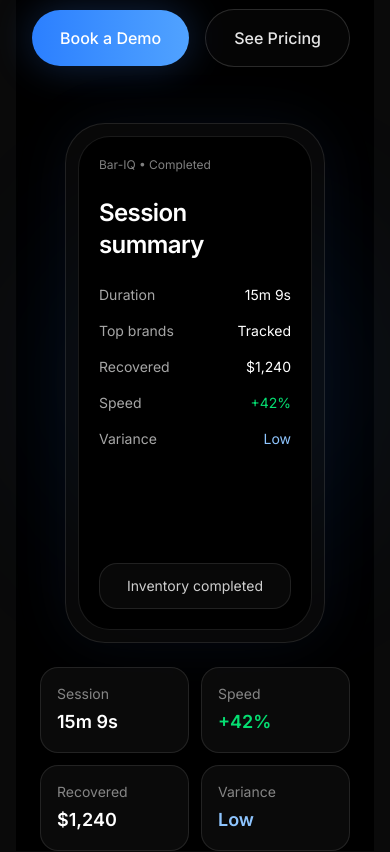
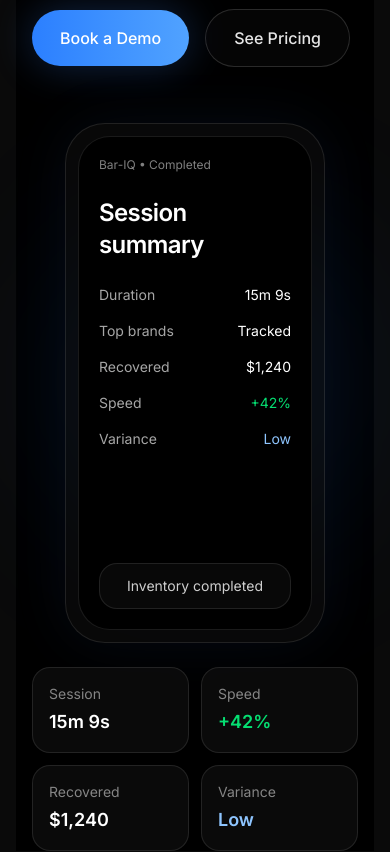
Before and after one commit to colewortman/UNO-Capstone, a Next.js app in the folder web/: page /UNO-Capstone/ in a window 390 px wide. Shown: the part 6080-6932 px from the top of the page. Built offline with nearby package versions, Linux system fonts and the light colour scheme.

Commit message:
Refactor FinalCTASection layout and styles

```diff
--- a/web/app/components/FinalCTASection.tsx
+++ b/web/app/components/FinalCTASection.tsx
@@ -1,10 +1,15 @@
+/**
+ * @file FinalCTASection.tsx
+ * @description Responsive final CTA section with a sleek, minimal layout,
+ * subtle glass metric cards, and a centered phone composition.
+ */
+
 export default function FinalCTASection() {
   return (
     <section className="bg-black text-white">
       <div className="mx-auto max-w-[1200px] px-4 sm:px-6 md:px-8 lg:px-12 xl:px-16">
         <div className="relative">
           <div className="grid items-center gap-14 lg:grid-cols-[1fr_1fr] lg:gap-16">
-
             {/* LEFT SIDE */}
             <div className="max-w-xl">
               <h2 className="text-4xl font-semibold leading-tight tracking-tight text-white md:text-5xl">
@@ -37,16 +42,14 @@ export default function FinalCTASection() {
 
             {/* RIGHT SIDE */}
             <div className="relative flex justify-center">
-              {/* added safe padding wrapper so cards NEVER touch edges */}
-              <div className="relative w-full max-w-[620px] px-2 sm:px-4">
-
+              <div className="relative w-full max-w-[620px]">
                 {/* Desktop / tablet composition */}
                 <div className="relative hidden min-h-[620px] md:block">
-
+                  {/* Soft glow */}
                   <div className="absolute left-1/2 top-1/2 h-[360px] w-[360px] -translate-x-1/2 -translate-y-1/2 rounded-full bg-blue-500/10 blur-[100px]" />
 
                   {/* Left stat cards */}
-                  <div className="absolute left-6 top-1/2 z-10 flex -translate-y-1/2 flex-col gap-4 lg:left-2">
+                  <div className="absolute left-6 top-1/2 z-10 flex -translate-y-1/2 flex-col gap-4 lg:left-6">
                     <div className="w-[140px] rounded-[24px] border border-white/10 bg-white/[0.04] px-5 py-4 backdrop-blur-xl shadow-[0_10px_30px_rgba(0,0,0,0.25)]">
                       <p className="text-sm text-white/50">Session</p>
                       <p className="mt-1 text-2xl font-semibold tracking-tight text-white">
@@ -63,7 +66,7 @@ export default function FinalCTASection() {
                   </div>
 
                   {/* Right stat cards */}
-                  <div className="absolute right-6 top-1/2 z-10 flex -translate-y-1/2 flex-col gap-4 lg:right-2">
+                  <div className="absolute right-6 top-1/2 z-10 flex -translate-y-1/2 flex-col gap-4 lg:right-6">
                     <div className="w-[140px] rounded-[24px] border border-white/10 bg-white/[0.04] px-5 py-4 text-right backdrop-blur-xl shadow-[0_10px_30px_rgba(0,0,0,0.25)]">
                       <p className="text-sm text-white/50">Speed</p>
                       <p className="mt-1 text-2xl font-semibold tracking-tight text-green-400">
@@ -126,7 +129,7 @@ export default function FinalCTASection() {
                   </div>
                 </div>
 
-                {/* Mobile stays untouched */}
+                {/* Mobile layout */}
                 <div className="md:hidden">
                   <div className="relative mx-auto h-[520px] w-[260px]">
                     <div className="absolute inset-0 m-auto h-[300px] w-[300px] rounded-full bg-blue-500/10 blur-[90px]" />
@@ -177,6 +180,7 @@ export default function FinalCTASection() {
                     </div>
                   </div>
 
+                  {/* Mobile stats below phone */}
                   <div className="mt-6 grid grid-cols-2 gap-3">
                     <div className="rounded-2xl border border-white/10 bg-white/[0.04] p-4 backdrop-blur-xl">
                       <p className="text-sm text-white/50">Session</p>
@@ -200,11 +204,9 @@ export default function FinalCTASection() {
                       <p className="mt-1 text-lg font-semibold text-blue-300">Low</p>
                     </div>
                   </div>
-
                 </div>
               </div>
             </div>
-
           </div>
         </div>
       </div>
```
